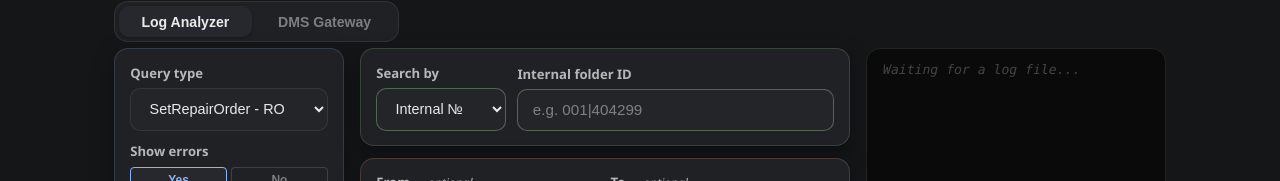
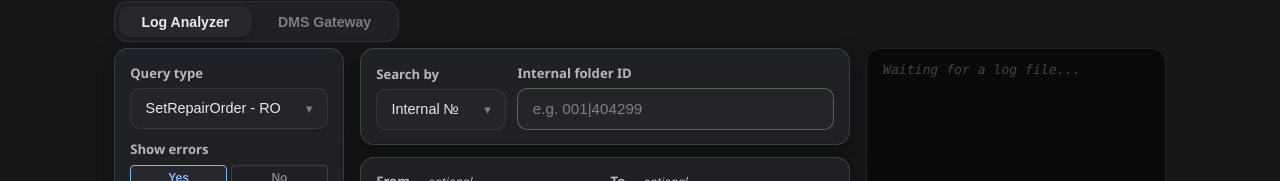
Before and after one commit to Noxil-fr/Gateway-Chaos-Helper, a React (Vite) app: page / in a window 1280 px wide. Shown: the part 208-389 px from the top of the page. Built offline with nearby package versions, Linux system fonts and the light colour scheme.

Commit message:
Skin liste déroulante

```diff
--- /dev/null
+++ b/src/components/CustomSelect.jsx
@@ -0,0 +1,49 @@
+import { useState, useRef, useEffect } from 'react'
+
+export default function CustomSelect({ options, value, onChange, disabled, placeholder }) {
+  const [open, setOpen] = useState(false)
+  const ref = useRef()
+
+  useEffect(() => {
+    const handler = (e) => { if (ref.current && !ref.current.contains(e.target)) setOpen(false) }
+    document.addEventListener('mousedown', handler)
+    return () => document.removeEventListener('mousedown', handler)
+  }, [])
+
+  const selected = options.find(o => o.value === value)
+
+  return (
+    <div className="client-dropdown" ref={ref}>
+      <button
+        className={`client-dropdown-trigger ${open ? 'open' : ''}`}
+        onClick={() => !disabled && setOpen(!open)}
+        disabled={disabled}
+        type="button"
+      >
+        <span>{selected ? selected.label : (placeholder || '— Select —')}</span>
+        <span className="client-dropdown-arrow">▾</span>
+      </button>
+      {open && (
+        <div className="client-dropdown-list">
+          {placeholder && (
+            <div
+              className={`client-dropdown-option ${!value ? 'selected' : ''}`}
+              onMouseDown={() => { onChange(''); setOpen(false) }}
+            >
+              {placeholder}
+            </div>
+          )}
+          {options.map(o => (
+            <div
+              key={o.value}
+              className={`client-dropdown-option ${value === o.value ? 'selected' : ''}`}
+              onMouseDown={() => { onChange(o.value); setOpen(false) }}
+            >
+              {o.label}
+            </div>
+          ))}
+        </div>
+      )}
+    </div>
+  )
+}
--- a/src/components/GatewayPanel.jsx
+++ b/src/components/GatewayPanel.jsx
@@ -1,49 +1,6 @@
 import { useState, useRef, useEffect } from 'react'
 import { fetchSubscriberData, fetchClients } from '../services/api'
-
-function ClientDropdown({ clients, value, onChange, disabled }) {
-  const [open, setOpen] = useState(false)
-  const ref = useRef()
-
-  useEffect(() => {
-    const handler = (e) => { if (ref.current && !ref.current.contains(e.target)) setOpen(false) }
-    document.addEventListener('mousedown', handler)
-    return () => document.removeEventListener('mousedown', handler)
-  }, [])
-
-  return (
-    <div className="client-dropdown" ref={ref}>
-      <button
-        className={`client-dropdown-trigger ${open ? 'open' : ''}`}
-        onClick={() => !disabled && setOpen(!open)}
-        disabled={disabled}
-        type="button"
-      >
-        <span>{value || '— Select a client —'}</span>
-        <span className="client-dropdown-arrow">▾</span>
-      </button>
-      {open && (
-        <div className="client-dropdown-list">
-          <div
-            className={`client-dropdown-option ${value === '' ? 'selected' : ''}`}
-            onMouseDown={() => { onChange(''); setOpen(false) }}
-          >
-            — Select a client —
-          </div>
-          {clients.map(c => (
-            <div
-              key={c.subscriber}
-              className={`client-dropdown-option ${value === c.name ? 'selected' : ''}`}
-              onMouseDown={() => { onChange(c.name); setOpen(false) }}
-            >
-              {c.name}
-            </div>
-          ))}
-        </div>
-      )}
-    </div>
-  )
-}
+import CustomSelect from './CustomSelect'
 
 export default function GatewayPanel() {
   const [clients, setClients] = useState([])
@@ -110,11 +67,12 @@ export default function GatewayPanel() {
 
           <div className="field">
             <label>Client</label>
-            <ClientDropdown
-              clients={clients}
+            <CustomSelect
+              options={clients.map(c => ({ value: c.name, label: c.name }))}
               value={selectedClient}
               onChange={(val) => { setSelectedClient(val); setSubscriberInput('') }}
               disabled={clients.length === 0}
+              placeholder="— Select a client —"
             />
           </div>
 
--- a/src/components/SearchBar.jsx
+++ b/src/components/SearchBar.jsx
@@ -1,4 +1,5 @@
 import { useState, useEffect, useRef, useCallback } from 'react'
+import CustomSelect from './CustomSelect'
 
 const QUERY_TYPES = [
   { value: 'SetRepairOrder', label: 'SetRepairOrder - RO' },
@@ -262,9 +263,11 @@ const handleKey = (e) => { if (e.key === 'Enter') handleApiSearch() }
           <div className="search-block block-query" style={{ height: '100%' }}>
             <div className="field">
               <label>Query type</label>
-              <select className="search-select" value={queryType} onChange={(e) => setQueryType(e.target.value)}>
-                {QUERY_TYPES.map((q) => <option key={q.value} value={q.value}>{q.label}</option>)}
-              </select>
+              <CustomSelect
+                options={QUERY_TYPES}
+                value={queryType}
+                onChange={setQueryType}
+              />
             </div>
 
             <div className="field">
@@ -295,15 +298,11 @@ const handleKey = (e) => { if (e.key === 'Enter') handleApiSearch() }
             <div className="search-input-row">
               <div className="field">
                 <label>Search by</label>
-                <select
-                  className="search-select"
+                <CustomSelect
+                  options={getSearchModes(queryType)}
                   value={searchMode}
-                  onChange={(e) => setSearchMode(e.target.value)}
-                >
-                  {getSearchModes(queryType).map((m) => (
-                    <option key={m.value} value={m.value}>{m.label}</option>
-                  ))}
-                </select>
+                  onChange={setSearchMode}
+                />
               </div>
 
               <div className="field search-value-field">
```
